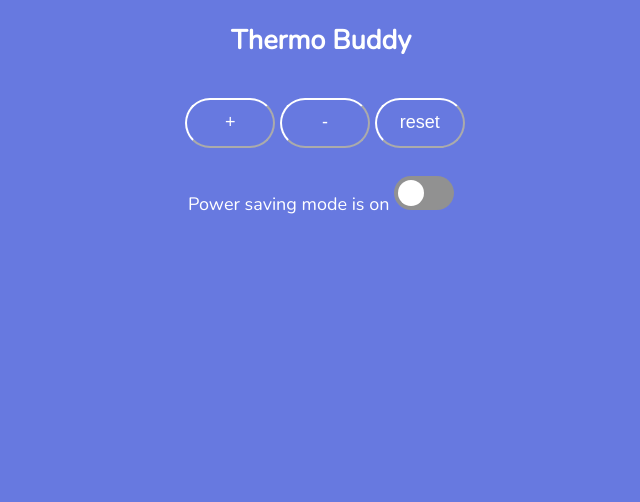
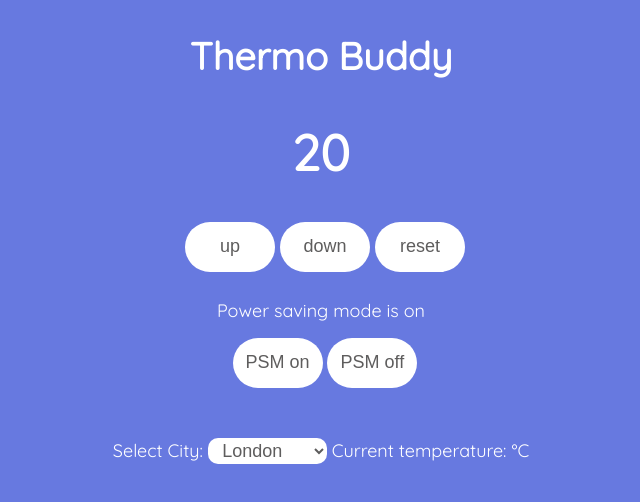
Before and after one commit to haletothewood/ThermoBuddy, a plain HTML site: page index.html in a window 1280 px wide. Shown: the whole page, without its empty margins (319-959 px from the left). Drawn offline with nearby package versions, Linux system fonts and the light colour scheme; no server answers.

Commit message:
adding JQuery functionality

```diff
--- a/index.html
+++ b/index.html
@@ -1,26 +1,40 @@
 <!DOCTYPE html>
 <html>
   <head>
-
-    <title>Thermostat</title>
-    <script src="js/thermostat.js"></script>
+    <title>Thermo Buddy</title>
+    <script type="text/javascript" src="http://code.jquery.com/jquery-1.7.1.min.js"></script>
+    <script src="src/thermostat.js"></script>
+    <script src="src/interface.js"></script>
     <link rel="stylesheet" type='text/css' href="main.css">
-    <link href="https://fonts.googleapis.com/css?family=Nunito" rel="stylesheet">
+    <link href="https://fonts.googleapis.com/css?family=Quicksand" rel="stylesheet">
   </head>
   <body>
-    <section>
-      <h1 id="temperature">Thermo Buddy</h1>
+    <section id='controller'>
+      <h1 id="header">Thermo Buddy</h1>
+      <h2 id="temp"></h2>
       <p>
         <div id='container'>
-          <button id="turn-up">+</button>
-          <button id="turn-down">-</button>
+          <button id="turn-up">up</button>
+          <button id="turn-down">down</button>
           <button id="reset">reset</button><br><br>
-          Power saving mode is <span id="power-save-status">on</span>
-          <label class="switch">
-              <input type="checkbox">
-              <span class="slider"></span>
-          </label>
+          <div id='power'>
+          Power saving mode is <span id="power-save-status">on</span><br>
+          </div>
+          <button id="powersave-on">PSM on</button>
+          <button id="powersave-off">PSM off</button>
         </div>
+      </p>
+    </section>
+    <section id='city'>
+      <p>Select City:
+        <select id="city">
+          <option value="london">London</option>
+          <option value="newyork">New York</option>
+          <option value="paris">Paris</option>
+          <option value="tokyo">Tokyo</option>
+        </select>
+        Current temperature:
+        <span id="current-temperature"></span>°C
       </p>
     </section>
   </body>
--- a/main.css
+++ b/main.css
@@ -1,19 +1,58 @@
 body {
   background-color: rgb(103, 121, 224);
   color: white;
-  font-family: 'Nunito', sans-serif;
+  font-family: 'Quicksand', sans-serif;
   font-size: 18px
 }
 
 h1 {
   text-align: center;
-  padding-bottom: 20px;
+  font-size: 38px
 }
+
+h2 {
+  text-align: center;
+  font-size: 50px
+}
+
+p {
+  text-align: center;
+}
+
 div#container {
   text-align: center;
   position: center;
   border: white
 }
+
+section#city {
+  padding-top: 10px;
+}
+
+select#city {
+  -webkit-appearance: button;
+  -moz-appearance: button;
+  -webkit-user-select: none;
+  -moz-user-select: none;
+  -webkit-padding-end: 20px;
+  -moz-padding-end: 20px;
+  -webkit-padding-start: 2px;
+  -moz-padding-start: 2px;
+  outline: none;
+  background-color:white;
+  border: none;
+  border-radius: 10px;
+  color: rgb(94, 93, 93);
+  font-size: inherit;
+  margin: 0;
+  overflow: hidden;
+  padding-top: 2px;
+  padding-bottom: 2px;
+  text-overflow: ellipsis;
+  text-align: center;
+  white-space: nowrap;
+}
+
 
 .switch {
   position: relative;
@@ -66,10 +105,12 @@ input:checked + .slider:before {
 
 button {
   display: inline-block;
-  color: white;
+  border: none;
+  outline: none;
+  color: rgb(94, 93, 93);
   border-radius: 34px;
   position: relative;
-  background-color: transparent;
+  background-color: white;
   width: 90px;
   height: 50px;
   left: 4px;
@@ -77,3 +118,58 @@ button {
   font-size: 18px;
   border-color: white;
 }
+
+button:active {
+  background-color: white;
+  opacity: 0.9;
+  transform: translateY(1px);
+}
+
+div#power {
+  padding-bottom: 20px
+}
+
+.low-usage {
+  background-color: rgb(74, 183, 255);
+  background-image:none !important;
+  -webkit-transition: background-color 3000ms linear;
+  -moz-transition: background-color 3000ms linear;
+  -o-transition: background-color 3000ms linear;
+  -ms-transition: background-color 3000ms linear;
+  transition: background-color 3000ms linear;
+    -webkit-animation-direction: alternate; /* Chrome, Safari, Opera */
+  animation-direction: alternate;
+
+    -webkit-animation-iteration-count: 2; /* Chrome, Safari, Opera */
+  animation-iteration-count: 2;
+}
+
+.medium-usage {
+  background-color: rgb(103, 121, 224);
+  background-image:none !important;
+  -webkit-transition: background-color 3000ms linear;
+  -moz-transition: background-color 3000ms linear;
+  -o-transition: background-color 3000ms linear;
+  -ms-transition: background-color 3000ms linear;
+  transition: background-color 3000ms linear;
+    -webkit-animation-direction: alternate; /* Chrome, Safari, Opera */
+  animation-direction: alternate;
+
+    -webkit-animation-iteration-count: 2; /* Chrome, Safari, Opera */
+  animation-iteration-count: 2;
+}
+
+.high-usage {
+  background-color: rgb(189, 77, 77) !important;
+  background-image:none !important;
+-webkit-transition: background-color 5000ms linear;
+-moz-transition: background-color 5000ms linear;
+-o-transition: background-color 5000ms linear;
+-ms-transition: background-color 5000ms linear;
+transition: background-color 5000ms linear;
+  -webkit-animation-direction: alternate; /* Chrome, Safari, Opera */
+animation-direction: alternate;
+
+  -webkit-animation-iteration-count: 2; /* Chrome, Safari, Opera */
+animation-iteration-count: 2;
+}
--- /dev/null
+++ b/src/interface.js
@@ -0,0 +1,48 @@
+$(document).ready(function () {
+
+  var thermostat = new Thermostat();
+  updateTemperature();
+
+  $('#turn-up').click(function () {
+    thermostat.turnUp();
+    updateTemperature();
+  });
+
+  $('#turn-down').click(function () {
+    thermostat.turnDown();
+    updateTemperature();
+  });
+
+  $('#reset').click(function () {
+    thermostat.reset();
+    updateTemperature();
+  });
+
+  $('#powersave-on').click(function () {
+    thermostat.enablePowerSaveMode();
+    $('#power-save-status').text('on');
+    updateTemperature();
+  })
+
+  $('#powersave-off').click(function () {
+    thermostat.disablePowerSaveMode();
+    $('#power-save-status').text('off');
+    updateTemperature();
+  })
+
+  function updateTemperature() {
+    $('#temp').text(thermostat.getTemp());
+    $('body').attr('class', thermostat.energyUsage());
+  }
+
+  $.get('http://api.openweathermap.org/data/2.5/weather?q=London&appid=a3d9eb01d4de82b9b8d0849ef604dbed&units=metric', function(data) {
+    $('#current-temperature').text(data.main.temp);
+  })
+
+  $('#city').change(function() {
+    var city = $('#city').val();
+    $.get('http://api.openweathermap.org/data/2.5/weather?q=' + city + '&appid=a3d9eb01d4de82b9b8d0849ef604dbed&units=metric', function(data) {
+      $('#current-temperature').text(data.main.temp)
+    })
+  })
+});
--- a/src/thermostat.js
+++ b/src/thermostat.js
@@ -11,6 +11,7 @@ function Thermostat() {
 };
 
 Thermostat.prototype.getTemp = function () {
+  this.reduceIfOverPSMOnMax();
   return this._temp;
 };
 
@@ -66,3 +67,9 @@ Thermostat.prototype.energyUsage = function () {
   }
   return('medium-usage');
 }
+
+Thermostat.prototype.reduceIfOverPSMOnMax = function () {
+  if (this._temp > this.MAX_TEMP_PSM_ON && this._powerSaveMode === true ) {
+    this._temp = this.MAX_TEMP_PSM_ON;
+  }
+}
```
Also changed, not shown: SpecRunner.html (+1 -0 lines).
